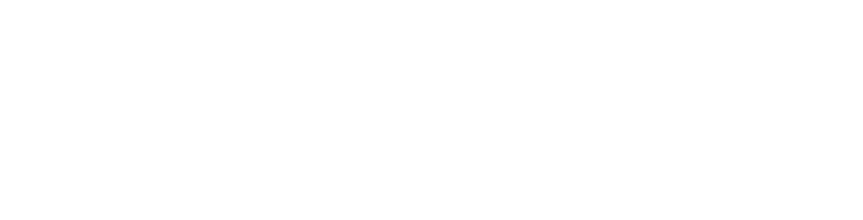
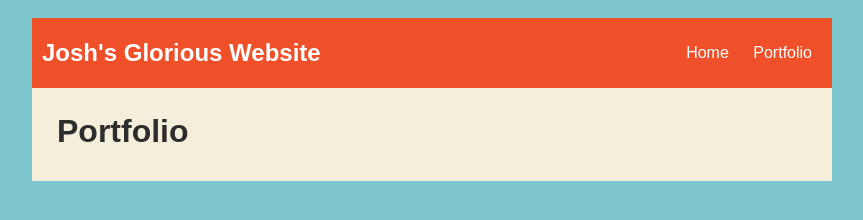
Before and after one commit to TheChoznOne/josh-dorsey.github.io, a plain HTML site: page portfolio.html in a window 1280 px wide. Shown: the whole page, without its empty margins (208-1071 px from the left). Drawn offline with Linux system fonts and the light colour scheme.

Commit message:
Finished putting content into portfolio.html

```diff
--- a/portfolio.html
+++ b/portfolio.html
@@ -1,17 +1,101 @@
 <!DOCTYPE HTML>
 <html>
   <head>
-      <title>Sheba's Amazing Website</title>
+    <title>Josh's Amazing Website</title>
+    <style type="text/css">
+      body {
+          background: rgb(125, 198, 205);
+          color: rgb(45, 45, 45);
+          padding: 10px;
+          font-family: arial;
+      }
+      header {
+          font-size: 1.5em;
+          font-weight: bold;
+      }
+      h1 {
+          margin: 10px;
+      }
+      #all-contents {
+          max-width: 800px;
+          margin: auto;
+      }
+
+      /* navigation menu */
+      nav {
+          background: rgb(239, 80, 41);
+          margin: 0 auto;
+          display: flex;
+          padding: 10px;
+      }
+      nav header {
+          display: flex;
+          align-items: center;
+          color: rgb(255, 255, 255);
+          flex: 1;
+      }
+      nav ul {
+          list-style-image: none;
+      }
+      nav li {
+          display: inline-block;
+          padding: 0 10px;
+      }
+      nav a {
+          text-decoration: none;
+          color: #fff;
+      }
+
+      /* main container area beneath menu */
+      main {
+          background: rgb(245, 238, 219);
+          display: flex;
+      }
+      .content {
+          flex: 1;
+          padding: 15px;
+      }
+        /* portfolio styles */
+        #portfolio {
+                list-style-type: none;
+                padding-left: 0;
+            }
+
+            #portfolio li {
+                background: #fff;
+                padding: 10px;
+                border-radius: 10px;
+                margin-bottom: 10px;
+            }
+
+            #portfolio li:hover {
+                background: #eee;
+            }
+
+            #portfolio a {
+                text-decoration: none;
+                color: #454545;
+            }
+  </style>
 </head>
 
     <body>
       <div id="all-contents">
         <nav>
-
+          <header>Josh's Glorious Website</header>
+          <ul>
+              <li><a href="index.html">Home</a>
+              </li>
+              <li><a href="portfolio.html">Portfolio</a>
+              </li>
+          </ul>
       </nav>
-
       <main>
-
+        <div class="content">
+            <h1>Portfolio</h1>
+            <ul id="portfolio">
+            </ul>
+        </div>
     </main>
       </div>
     </body>
```
Lines whose indentation alone changed are shown as unchanged.
